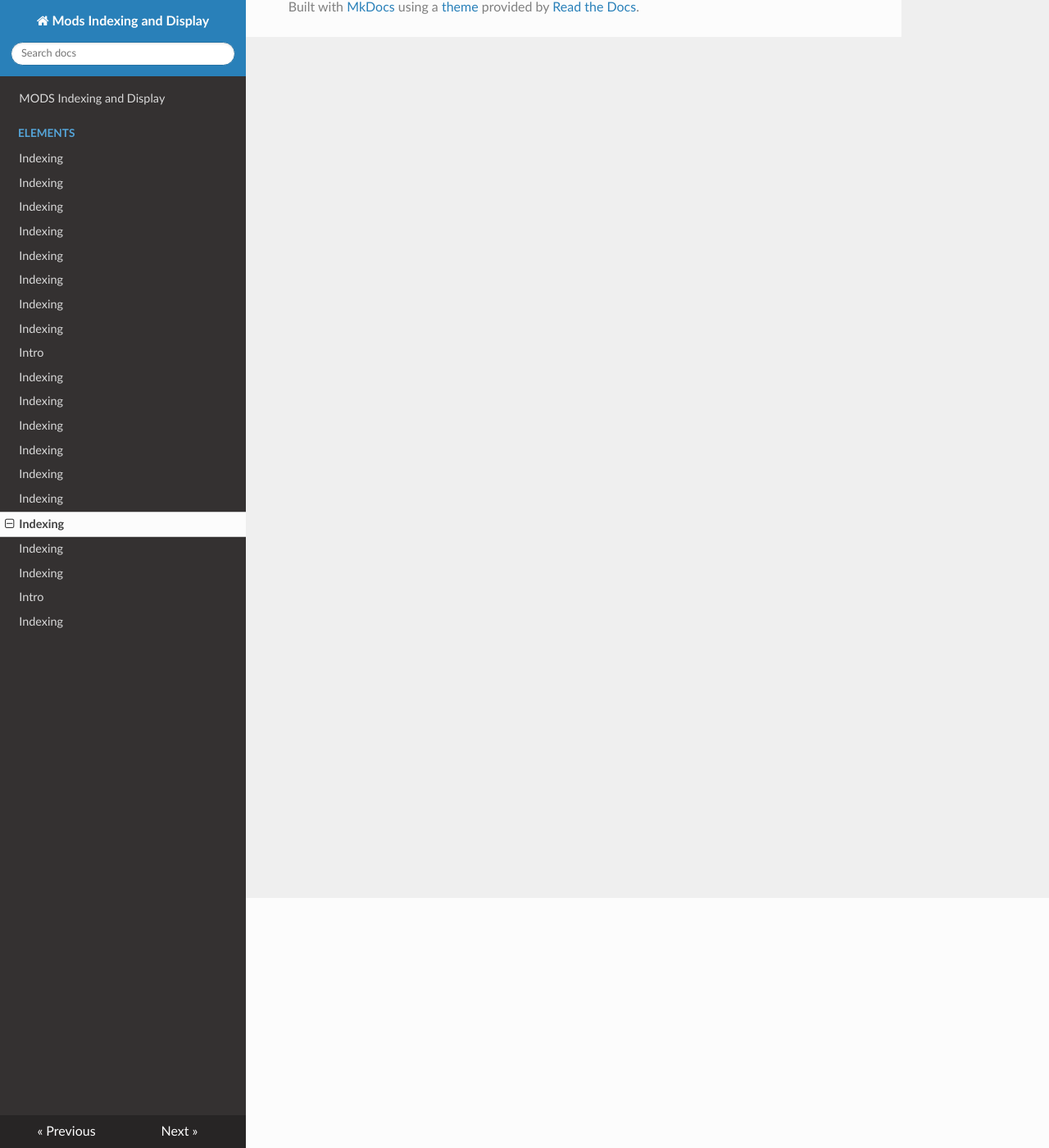
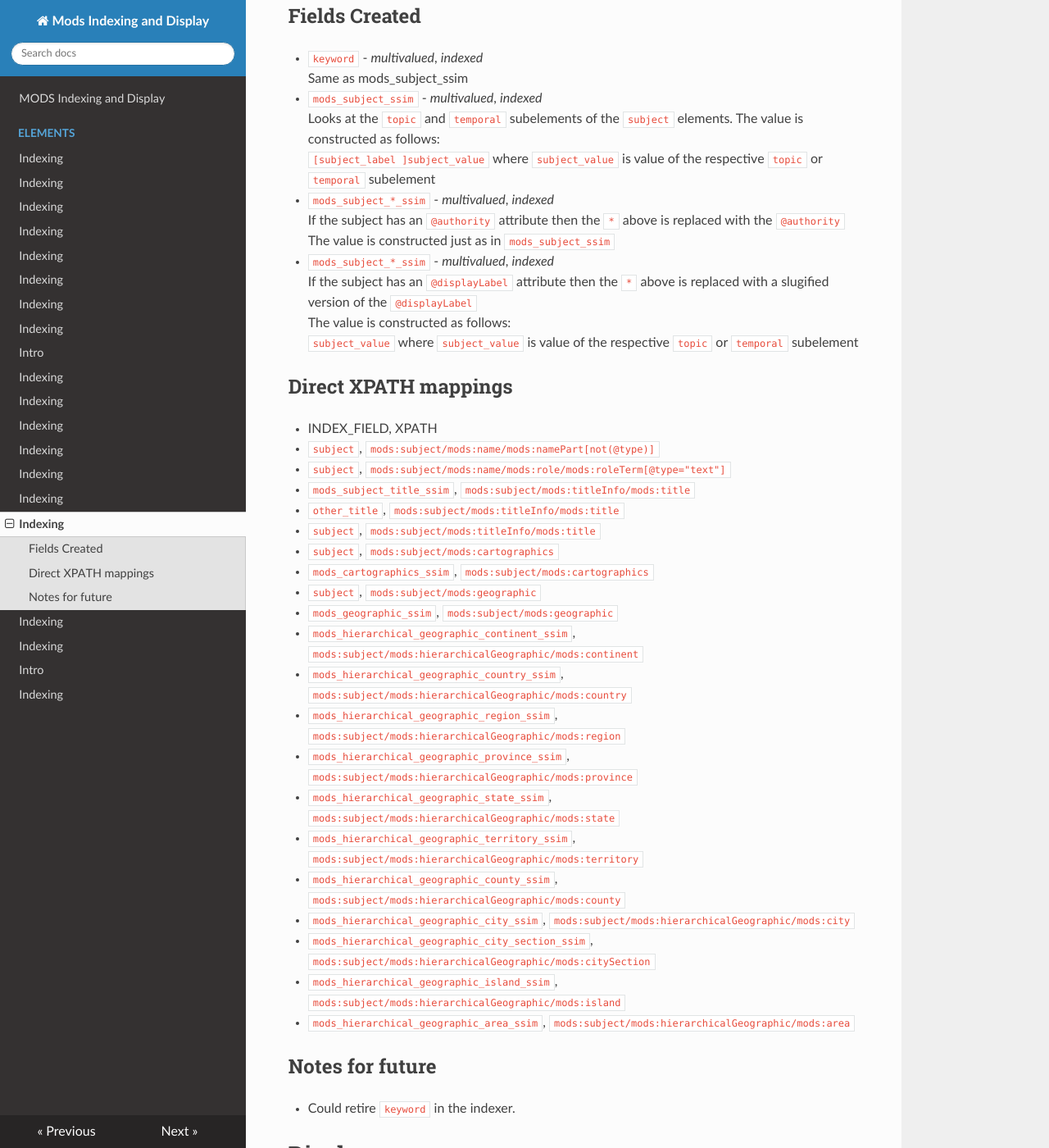
Before and after one commit to Brown-University-Library/mods-documenatation, an MkDocs documentation site: the page built from docs/elements/subject.md, in a window 1280 px wide and 1400 px high, scrolled down 305 px. Shown: the whole window at 82% size. Built offline with MkDocs 1.6.1, drawn with Linux system fonts in a browser that asks for light colours; nearby versions of some CDN libraries; some of the changed text lies outside the part shown.

Commit message:
First draft of subject element

````diff
--- a/docs/elements/subject.md
+++ b/docs/elements/subject.md
@@ -1,3 +1,57 @@
 # Indexing
+In the following indexed fields, there is frequently the idea of a ```subject_label```
+The ```subject_label``` is constructed by looking at the attribute ```@displayLabel```
+If it ends with either ```:```, ```?```, or ```!```:
+the label is used as is.
+Otherwise a ```:``` is added to create the ```subject_label```
+## Fields Created
+
+* ```keyword``` - *multivalued*, *indexed*
+Same as mods_subject_ssim
+
+* ```mods_subject_ssim``` - *multivalued*, *indexed*
+Looks at the ```topic``` and ```temporal``` subelements of the ```subject``` elements.
+The value is constructed as follows:
+```[subject_label ]subject_value```
+where ```subject_value``` is value of the respective ```topic``` or ```temporal``` subelement
+
+* ```mods_subject_*_ssim``` - *multivalued*, *indexed*
+If the subject has an ```@authority``` attribute then the ```*``` above
+is replaced with the ```@authority```
+The value is constructed just as in ```mods_subject_ssim```
+
+* ```mods_subject_*_ssim``` - *multivalued*, *indexed*
+If the subject has an ```@displayLabel``` attribute then the ```*``` above is replaced with a slugified version of the ```@displayLabel```
+The value is constructed as follows:
+```subject_value```
+where ```subject_value``` is value of the respective ```topic``` or ```temporal``` subelement
+
+## Direct XPATH mappings
+
+* INDEX_FIELD, XPATH
+* ```subject```, ```mods:subject/mods:name/mods:namePart[not(@type)]```
+* ```subject```, ```mods:subject/mods:name/mods:role/mods:roleTerm[@type="text"]```
+* ```mods_subject_title_ssim```, ```mods:subject/mods:titleInfo/mods:title```
+* ```other_title```, ```mods:subject/mods:titleInfo/mods:title```
+* ```subject```, ```mods:subject/mods:titleInfo/mods:title```
+* ```subject```, ```mods:subject/mods:cartographics```
+* ```mods_cartographics_ssim```, ```mods:subject/mods:cartographics```
+* ```subject```, ```mods:subject/mods:geographic```
+* ```mods_geographic_ssim```, ```mods:subject/mods:geographic```
+* ```mods_hierarchical_geographic_continent_ssim```, ```mods:subject/mods:hierarchicalGeographic/mods:continent```
+* ```mods_hierarchical_geographic_country_ssim```, ```mods:subject/mods:hierarchicalGeographic/mods:country```
+* ```mods_hierarchical_geographic_region_ssim```, ```mods:subject/mods:hierarchicalGeographic/mods:region```
+* ```mods_hierarchical_geographic_province_ssim```, ```mods:subject/mods:hierarchicalGeographic/mods:province```
+* ```mods_hierarchical_geographic_state_ssim```, ```mods:subject/mods:hierarchicalGeographic/mods:state```
+* ```mods_hierarchical_geographic_territory_ssim```, ```mods:subject/mods:hierarchicalGeographic/mods:territory```
+* ```mods_hierarchical_geographic_county_ssim```, ```mods:subject/mods:hierarchicalGeographic/mods:county```
+* ```mods_hierarchical_geographic_city_ssim```, ```mods:subject/mods:hierarchicalGeographic/mods:city```
+* ```mods_hierarchical_geographic_city_section_ssim```, ```mods:subject/mods:hierarchicalGeographic/mods:citySection```
+* ```mods_hierarchical_geographic_island_ssim```, ```mods:subject/mods:hierarchicalGeographic/mods:island```
+* ```mods_hierarchical_geographic_area_ssim```, ```mods:subject/mods:hierarchicalGeographic/mods:area```
+
+## Notes for future
+
+* Could retire ```keyword``` in the indexer.
 
 # Display
````
Also changed, not shown: docs/elements/name.md (+0 -1 lines).
